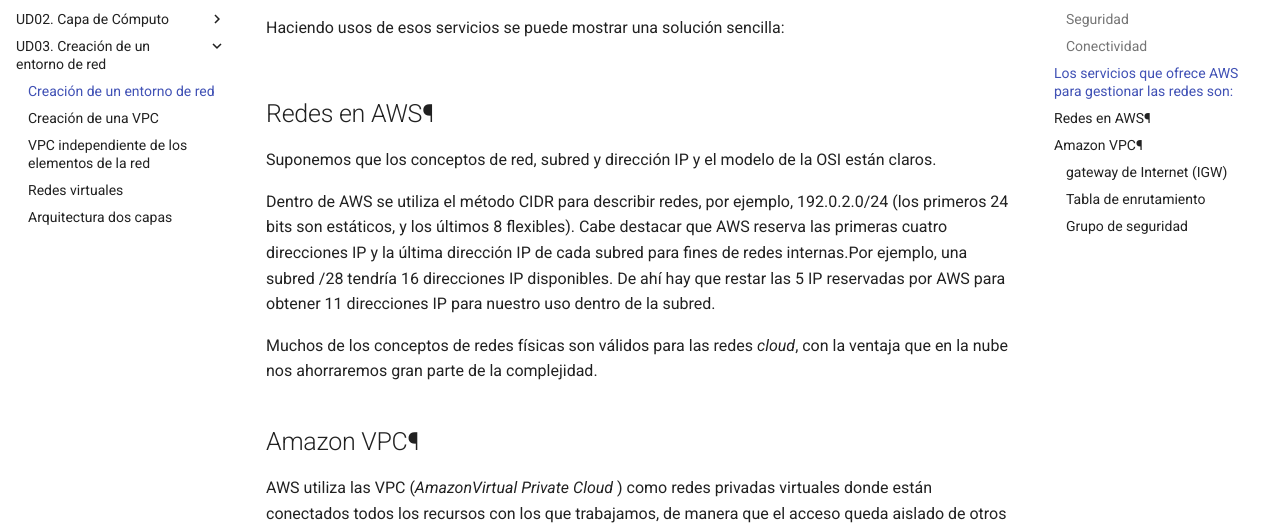
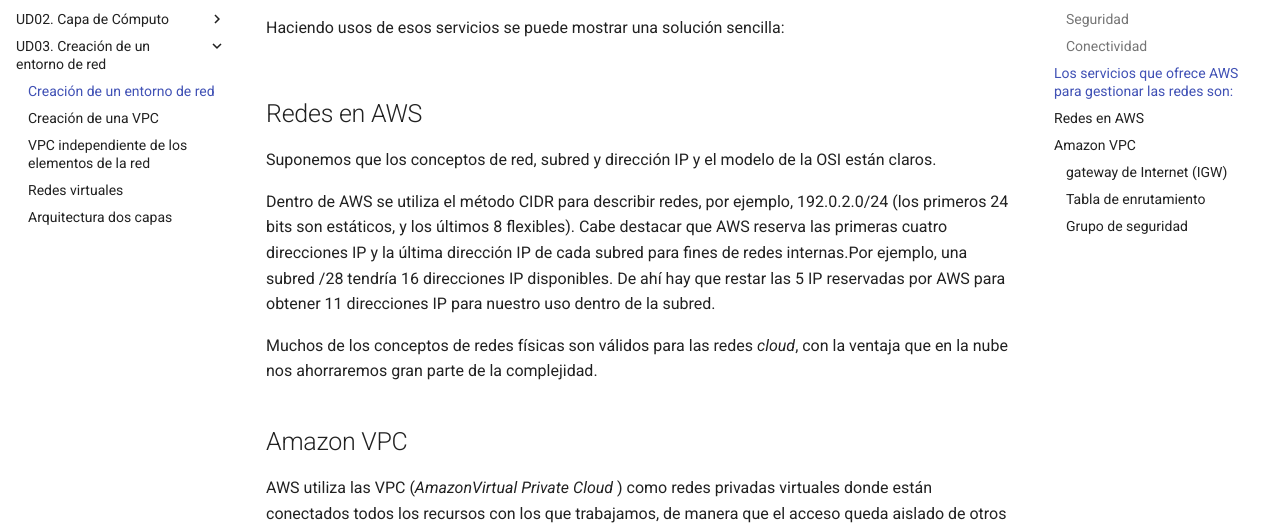
Before and after one commit to IES-CAMP-DE-MORVEDRE/optativa-cloud, an MkDocs documentation site: the page built from docs/ud03/vpc.md, in a window 1280 px wide and 900 px high, scrolled down 1754 px. Shown: the part 161-691 px from the top of the window. Built offline with MkDocs 1.6.1 and Material for MkDocs 9.7.7, drawn with Linux system fonts in a browser that asks for light colours.

Commit message:
Update vpc.md

```diff
--- a/docs/ud03/vpc.md
+++ b/docs/ud03/vpc.md
@@ -51,7 +51,7 @@
 
 ![](../images/ud3/vpc1.png)
 
-## Redes en AWS¶
+## Redes en AWS
 
 Suponemos que los conceptos de red, subred y dirección IP y el modelo de la OSI están claros.
 
@@ -59,7 +59,7 @@
 
 Muchos de los conceptos de redes físicas son válidos para las redes  *cloud*, con la ventaja que en la nube nos ahorraremos gran parte de la complejidad.
 
-## Amazon VPC¶
+## Amazon VPC
 
 AWS utiliza las VPC (*AmazonVirtual Private Cloud* ) como redes privadas virtuales donde están conectados todos los recursos con los que trabajamos, de manera que el acceso queda aislado de otros usuarios. Dicho de otro modo, Amazon VPC permite lanzar recursos de AWS en la red virtual que definamos. Esta red virtual se asemeja en gran medida a una red tradicional que ejecutaríamos en nuestro propio centro de datos, con los beneficios de utilizar la infraestructura escalable de AWS, pudiendo crear una VPC que abarque varias AZ.
 
```
